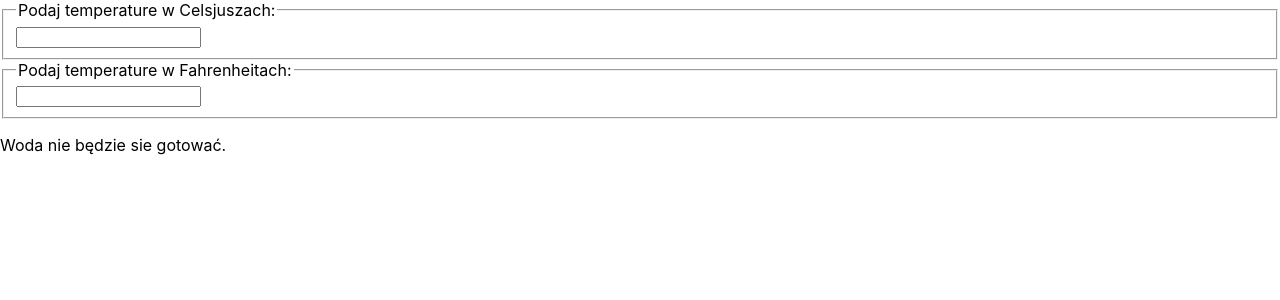
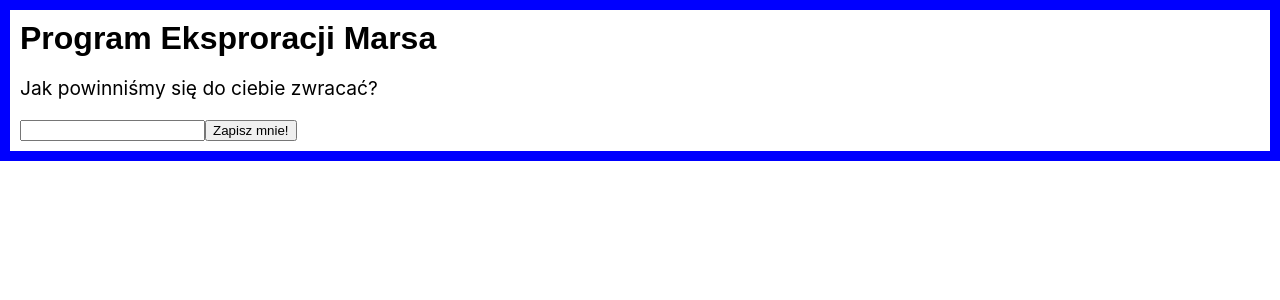
Before and after one commit to szulcus/react-dokumentacja, a React (Create React App) app: page / in a window 1280 px wide. Shown: the top 300 px of the page. Built offline with nearby package versions, Linux system fonts and the light colour scheme.

Commit message:
11. Compositions vs Inheritance

```diff
--- a/src/App.js
+++ b/src/App.js
@@ -1,9 +1,18 @@
 import React from 'react';
-import Calculator from './components/Scripts/CelsiusCalculator/Calculator'
+import SignUpDialog from './components/Scripts/Welcome/WelcomeDialog'
+
+// function Contacts() {
+// 	return <div className="Contacts" />;
+// }
+
+// function Chat() {
+// 	return <div className="Chat" />;
+// }
+
 function App() {
 	return (
 		<>
-			<Calculator />
+			<SignUpDialog />
 		</>
 	);
 }
--- a/src/components/Scripts/CelsiusCalculator/BoilingVerdict.js
+++ /dev/null
@@ -1,10 +0,0 @@
-import React from 'react'
-
-function BoilingVerdict(props) {
-	if (props.celsius >= 100) {
-		return <p>Woda będzie sie gotować.</p>
-	}
-	return <p>Woda nie będzie sie gotować.</p>
-}
-
-export default BoilingVerdict
--- a/src/components/Scripts/CelsiusCalculator/Calculator.js
+++ /dev/null
@@ -1,87 +0,0 @@
-import React from 'react'
-import BoilingVerdict from './BoilingVerdict';
-import TemperatureInput from './TemperatureInput';
-import tryConvert, { toCelsius, toFahrenheit } from './tryConvert';
-
-// class Calculator extends React.Component {
-// 	constructor(props) {
-// 		super(props);
-// 		this.state = {temperature: ''};
-// 		this.handleChange = this.handleChange.bind(this);
-// 	}
-
-// 	handleChange(e) {
-// 		this.setState({temperature: e.target.value});
-// 	}
-
-// 	render() {
-// 		const temperature = this.state.temperature;
-// 		return (
-// 			<fieldset>
-// 				<legend>Podaj temperaturę w Celsjuszach:</legend>
-// 				<input
-// 					value={temperature}
-// 					onChange={this.handleChange}
-// 				/>
-// 				<BoilingVerdict
-// 					celsius={parseFloat(temperature)}
-// 				/>
-// 			</fieldset>
-// 		);
-// 	}
-// }
-
-// class Calculator extends React.Component {
-// 	render() {
-// 		return (
-// 			<div>
-// 				<TemperatureInput scale="c" />
-// 				<TemperatureInput scale="f" />
-// 			</div>
-// 		)
-// 	}
-// }
-
-class Calculator extends React.Component {
-	constructor(props) {
-		super(props);
-		this.handleCelsiusChange = this.handleCelsiusChange.bind(this);
-		this.handleFahrenheitChange = this.handleFahrenheitChange.bind(this);
-		this.state = {temperature: '', scale: 'c'};
-	}
-
-	handleCelsiusChange(temperature) {
-		this.setState({scale: 'c', temperature})
-	}
-
-	handleFahrenheitChange(temperature) {
-		this.setState({scale: 'f', temperature})
-	}
-
-	render() {
-		const scale = this.state.scale;
-		const temperature = this.state.temperature;
-		const celsius = scale === 'f' ? tryConvert(temperature, toCelsius) : temperature;
-		const fahrenheit = scale === 'c' ? tryConvert(temperature, toFahrenheit) : temperature;
-		return (
-			<>
-				<TemperatureInput
-					scale="c"
-					temperature={celsius}
-					onTemperatureChange={this.handleCelsiusChange}
-				/>
-
-				<TemperatureInput
-					scale="f"
-					temperature={fahrenheit}
-					onTemperatureChange={this.handleFahrenheitChange}
-				/>
-				<BoilingVerdict
-					celsius={parseFloat(celsius)}
-				/>
-			</>
-		)
-	}
-}
-
-export default Calculator
--- a/src/components/Scripts/CelsiusCalculator/TemperatureInput.js
+++ /dev/null
@@ -1,60 +0,0 @@
-import React from 'react'
-
-const scaleNames = {
-	c: 'Celsjuszach',
-	f: 'Fahrenheitach'
-}
-
-// class TemperatureInput extends React.Component {
-// 	constructor(props) {
-// 		super(props);
-// 		this.state = {temperature: ''};
-// 		this.handleChange = this.handleChange.bind(this);
-// 	}
-
-// 	handleChange(e) {
-// 		this.setState({temperature: e.target.value});
-// 	}
-
-// 	render() {
-// 		const temperature = this.state.temperature;
-// 		const scale = this.props.scale;
-// 		return (
-// 			<fieldset>
-// 				<legend>Podaj temperature w {scaleNames[scale]}:</legend>
-// 				<input
-// 					value={temperature}
-// 					onChange={this.handleChange}
-// 				/>
-// 			</fieldset>
-// 		);
-// 	}
-// }
-
-class TemperatureInput extends React.Component {
-	constructor(props) {
-		super(props);
-		this.state = {temperature: ''};
-		this.handleChange = this.handleChange.bind(this);
-	}
-
-	handleChange(e) {
-		this.props.onTemperatureChange(e.target.value);
-	}
-
-	render() {
-		const temperature = this.props.temperature;
-		const scale = this.props.scale;
-		return (
-			<fieldset>
-				<legend>Podaj temperature w {scaleNames[scale]}:</legend>
-				<input
-					value={temperature}
-					onChange={this.handleChange}
-				/>
-			</fieldset>
-		);
-	}
-}
-
-export default TemperatureInput
--- a/src/components/Scripts/CelsiusCalculator/tryConvert.js
+++ /dev/null
@@ -1,20 +0,0 @@
-function toCelsius(fahrenheit) {
-	return (fahrenheit - 32) * 5 / 9;
-}
-
-function toFahrenheit(celsius) {
-	return (celsius * 9 / 5) + 32;
-}
-
-function tryConvert(temperature, convert) {
-	const input = parseFloat(temperature);
-	if (Number.isNaN(input)) {
-		return '';
-	}
-	const output = convert(input);
-	const rounded = Math.round(output * 1000) / 1000;
-	return rounded.toString();
-}
-
-export default tryConvert
-export {toCelsius, toFahrenheit}
--- /dev/null
+++ b/src/components/Scripts/Welcome/FancyBorder.js
@@ -0,0 +1,12 @@
+import React from 'react'
+
+function FancyBorder(props) {
+	return (
+		<div className={`FancyBorder FancyBorder-${props.color}`}>
+			{props.children}
+		</div>
+	);
+
+}
+
+export default FancyBorder
--- /dev/null
+++ b/src/components/Scripts/Welcome/WelcomeDialog.js
@@ -0,0 +1,93 @@
+import React from 'react'
+import FancyBorder from './FancyBorder';
+
+// function WelcomeDialog() {
+// 	return (
+// 		<FancyBorder color="pink">
+// 			<h1 className="Dialog-title">
+// 				Witaj
+// 			</h1>
+// 			<p className="Dialog-message">
+// 				Dziękujemy za wizytę na naszym statku kosmicznym!
+// 			</p>
+// 		</FancyBorder>
+// 	);
+// }
+
+// function Dialog(props) {
+// 	return (
+// 		<FancyBorder color="blue">
+// 			<h1 className="Dialog-title">
+// 				{props.title}
+// 			</h1>
+// 			<p className="Dialog-message">
+// 				{props.message}
+// 			</p>
+// 		</FancyBorder>
+// 	);
+// }
+
+// function WelcomeDialog() {
+// 	return (
+// 		<Dialog
+// 			title="Witaj"
+// 			message="Dziękujemy za wizytę!"
+// 		/>
+// 	);
+// }
+
+function Dialog(props) {
+	return (
+		<FancyBorder color="blue">
+			<h1 className="Dialog-title">
+				{props.title}
+			</h1>
+			<p className="Dialog-message">
+				{props.message}
+			</p>
+			{props.children}
+		</FancyBorder>
+	);
+}
+
+class SignUpDialog extends React.Component {
+	constructor(props) {
+		super(props);
+		this.state = {login: ''};
+		this.handleChange = this.handleChange.bind(this);
+		this.handleSignUp = this.handleSignUp.bind(this);
+	}
+
+	handleChange(e) {
+		this.setState({login: e.target.value})
+	}
+
+	handleSignUp() {
+		if(this.state.login === '') {
+			alert(`Wpisz swoje imię!`)
+		}
+		else {
+			alert(`Witaj na pokładzie, ${this.state.login}!`)
+		}
+	}
+
+	render() {
+		return (
+			<Dialog
+				title="Program Eksproracji Marsa"
+				message="Jak powinniśmy się do ciebie zwracać?"
+			>
+				<input
+					value={this.state.login}
+					onChange={this.handleChange}
+				/>
+				<button onClick={this.handleSignUp}>
+					Zapisz mnie!
+				</button>
+			</Dialog>
+		);
+	}
+}
+
+// export default WelcomeDialog
+export default SignUpDialog
--- a/src/index.css
+++ b/src/index.css
@@ -13,12 +13,62 @@ body::before {
 	box-sizing: border-box;
 }
 
-.avatar {
-	width: 100px;
-	height: 100px;
-	border-radius: 100%;
+/*--------------------*/
+
+.FancyBorder {
+	padding: 10px 10px;
+	border: 10px solid;
 }
 
-.greeting {
-	color: firebrick;
+.FancyBorder-blue {
+	border-color: blue;
 }
+
+.FancyBorder-pink {
+	border-color: pink;
+}
+
+.Dialog-title {
+	margin: 0;
+	font-family: sans-serif;
+}
+
+.Dialog-message {
+	font-size: larger;
+}
+
+html,
+body,
+#root {
+	width: 100%;
+	height: 100%;
+}
+
+.SplitPane {
+	width: 100%;
+	height: 100%;
+}
+
+.SplitPane-left {
+	float: left;
+	width: 30%;
+	height: 100%;
+}
+
+.SplitPane-right {
+	float: left;
+	width: 70%;
+	height: 100%;
+}
+
+.Contacts {
+	width: 100%;
+	height: 100%;
+	background: lightblue;
+}
+
+.Chat {
+	width: 100%;
+	height: 100%;
+	background: pink;
+}
```
Also changed, not shown: src/components/Scripts/SplitPane/SplitPane.js (added, +16 -0 lines).
